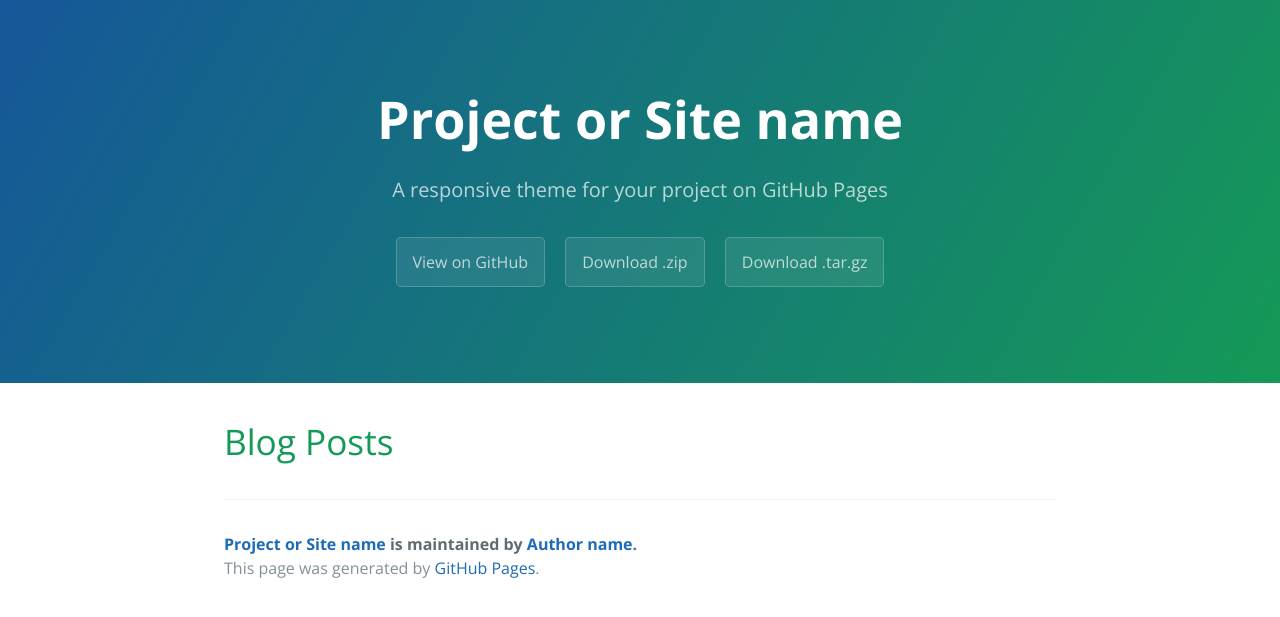
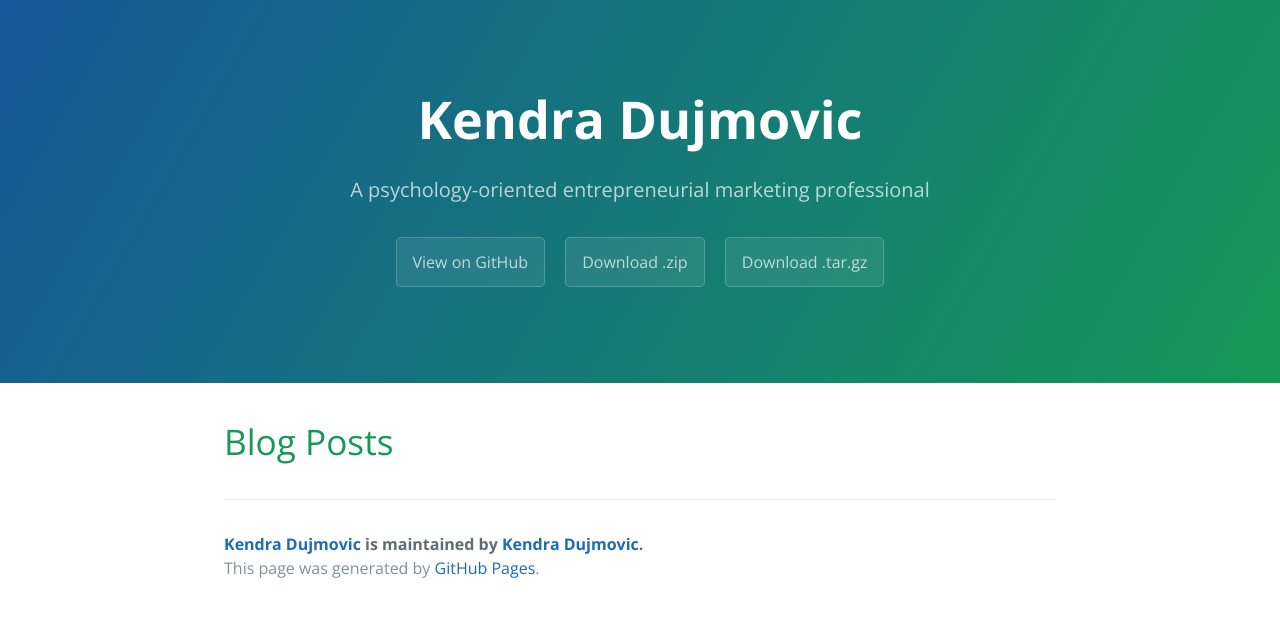
Before and after one commit to kendradujmovic/kendradujmovic.github.io, a Jekyll site: the page built from index.html, in a window 1280 px wide. Shown: the top 617 px of the page. Built offline with Jekyll 4.4.1, drawn with Linux system fonts in a browser that asks for light colours; the list of posts is cut into pages by our own code.

Commit message:
Updated config file

```diff
--- a/_config.yml
+++ b/_config.yml
@@ -1,14 +1,14 @@
 # Setup
-title:        Project or Site name
-tagline:      A responsive theme for your project on GitHub Pages
+title:        Kendra Dujmovic
+tagline:      A psychology-oriented entrepreneurial marketing professional
 baseurl:      ""
 paginate:     1
 locale:       "en"
 
 # About/contact
 author:
-  name:       Author name
-  url:        http://yourhomepage.com
+  name:       Kendra Dujmovic
+  url:        https://kendradujmovic.github.io
 
 # Gems
 gems:
```
